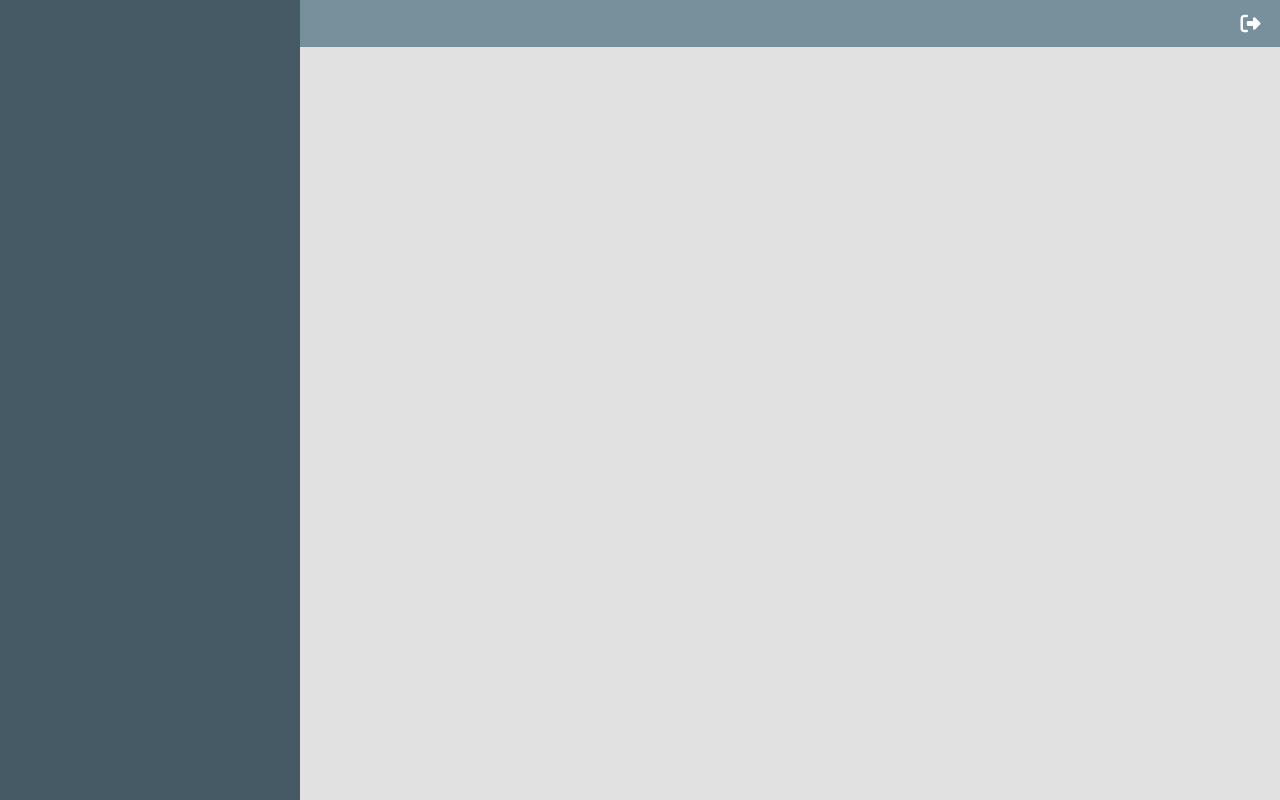
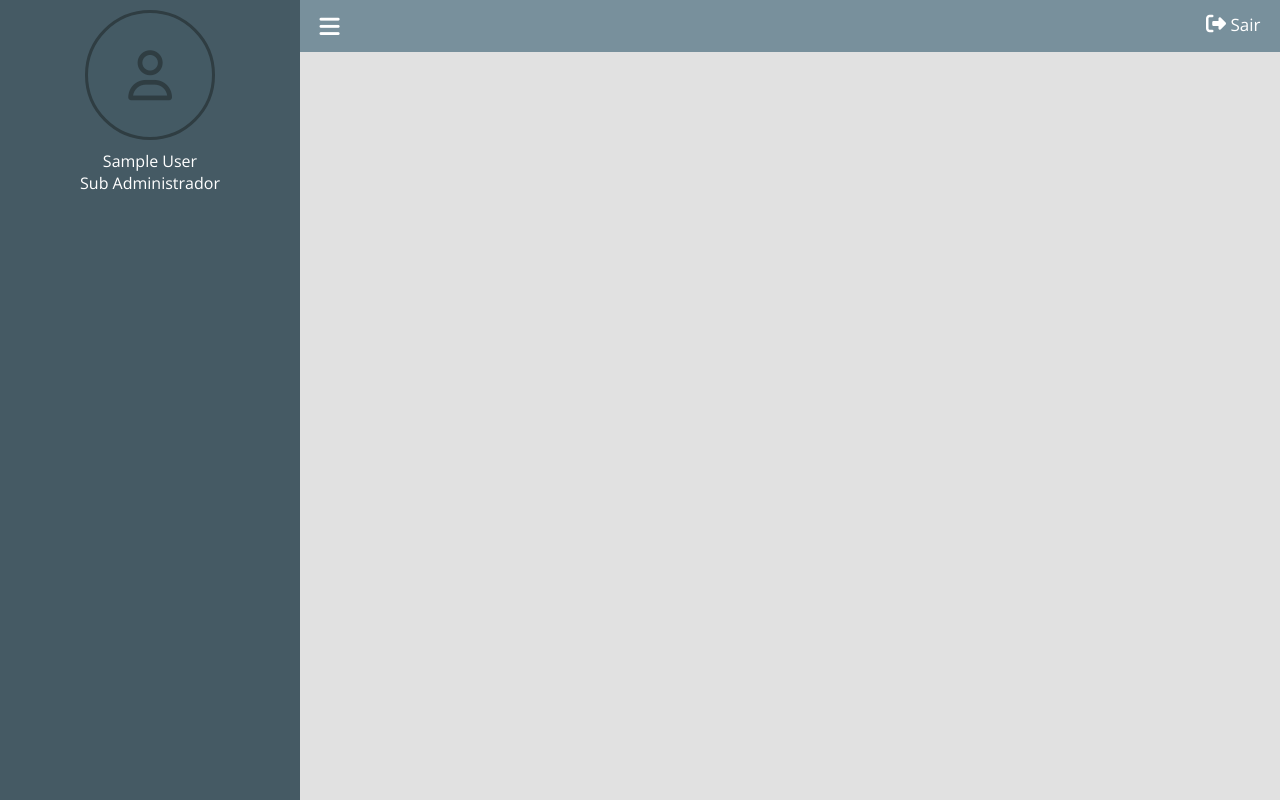
Before and after one commit to Ozzlyden/website, a PHP site: page /web_site/painel/index.php in a window 1280 px wide. Run offline with PHP 8.4, Linux system fonts and the light colour scheme; the visitor is signed in with stand-in values (Sample User, id 1); some libraries are stand-ins or nearby versions.

Commit message:
Sistema de Cargo no `config.php` e usando info do BD no menu do usuario

```diff
--- a/config.php
+++ b/config.php
@@ -28,4 +28,15 @@
     define('USER', 'root');
     define('PASSWORD', '');
     define('DATABASE','bd_website');
+
+    // FUNCOES
+    function pegaCargo($cargo){
+        $arr =[
+            '0' => 'Normal',
+            '1' => 'Sub Administrador',
+            '2' => 'Administrador'
+        ];
+
+        return $arr[$cargo];
+    }
 ?>
--- a/painel/css/style.css
+++ b/painel/css/style.css
@@ -82,6 +82,42 @@ html,body{
 	background: #455a64;
 	float: left;
 	width: 300px;
+	padding: 10px;
+}
+
+.box-usuario{
+	text-align: center;
+
+}
+
+.avatar-usuario{
+	width: 130px;
+	height: 130px;
+	border-radius: 50%;
+	background: #445a64;
+	display: inline-block;
+	border: 3px solid #2f3d42;
+	text-align: left;
+}
+
+.avatar-usuario i {
+	color: #2f3d42;
+	font-size: 50px;
+	position: relative;
+	top: 50%;
+	left: 50%;
+	transform: translate(-50%, -50%);
+	-ms-transform: translate(-50%, -50%);
+}
+
+.nome-usuario{
+	text-align: center;
+	margin-top: 10px;
+}
+
+.nome-usuario p{
+	color: white;
+	font-weight: normal;
 }
 
 header{
@@ -96,6 +132,19 @@ header{
 }
 
 .loggout a{
+	text-decoration: none;
 	color: white;
 	font-size: 20px;
 }
+
+.loggout a > span{
+	font-size: 17px;
+	text-decoration: none;
+}
+
+.menu-btn{
+	float: left;
+	cursor: pointer;
+	font-size: 23px;
+	color: white;
+}
--- a/painel/login.php
+++ b/painel/login.php
@@ -27,12 +27,16 @@
 				echo 'Erro: ' . $errorInfo[2];
 				}
 
+				// LOGIN BEM SUCEDIDO
 				if($sql->rowCount() == 1){
 					$info = $sql->fetch();
-					// Login bem sucedido
+					// Session do BD
 					$_SESSION['login'] = true;
 					$_SESSION['user'] = $user;          // Guardando info na SESSION
 					$_SESSION['password'] = $password;
+					$_SESSION['img'] = $info['img'];
+					$_SESSION['nome'] = $info['nome'];
+					$_SESSION['cargo'] = $info['cargo'];
 
 					header('Location: '.INCLUDE_PATH_PAINEL);   // Mandar para o painel.php
 					die();
--- a/painel/main.php
+++ b/painel/main.php
@@ -22,17 +22,31 @@
 
 <div class="menu">
 
-    <?php
 
-    ?>
+    <div class="box-usuario">
 
-</div>
+        <div class="avatar-usuario">
+             <i class="fa-regular fa-user"></i>
+        </div><!--avatar-usuario-->
+
+        <div class="nome-usuario">
+            <p><?php echo $_SESSION['nome']; ?></p>
+            <p><?php echo pegaCargo($_SESSION['cargo']); ?> </p>
+        </div><!--nome-usuario-->
+
+    </div><!--boc-usuario-->
+
+</div><!--menu-->
 
 <header>
 
     <div class="center">
+        <div class="menu-btn">
+            <i class="fa-solid fa-bars"></i>
+
+        </div><!--menu-btn-->
         <div class="loggout">
-            <a href="<?php echo INCLUDE_PATH_PAINEL; ?>?loggout"><i class="fa-solid fa-right-from-bracket"></i></a>
+            <a href="<?php echo INCLUDE_PATH_PAINEL; ?>?loggout"><i class="fa-solid fa-right-from-bracket"></i><span> Sair  </span></a>
         </div> <!--loggout-->
     </div><!--center-->
 
```
